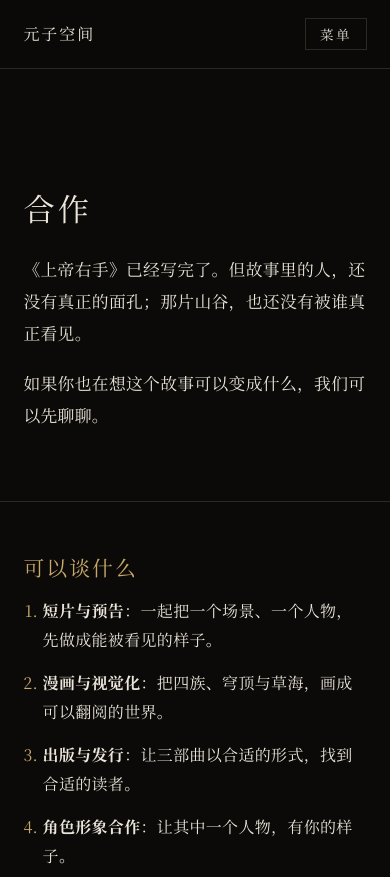
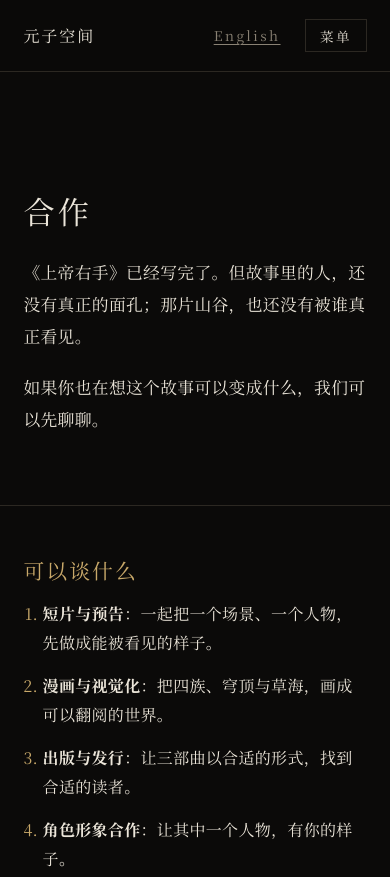
Before and after one commit to yuanzikongjian-create/yuanzi-studio, a plain HTML site: page collaborate/index.html in a window 390 px wide. Shown: the top 877 px of the page. Drawn offline with Linux system fonts and the light colour scheme.

Commit message:
P1-6: mobile lang beside menu + game/trailer links

```diff
--- a/collaborate/index.html
+++ b/collaborate/index.html
@@ -10,6 +10,7 @@
 <header class="site-header">
   <a class="brand" href="../index.html">元子空间</a>
   <button class="menu-btn" type="button" aria-expanded="false" aria-controls="site-nav">菜单</button>
+  <a class="lang lang-bar" href="../en/collaborate/index.html" lang="en">English</a>
   <nav id="site-nav" class="site-nav" aria-label="主导航">
     <ul><li><a href="../index.html">首页</a></li><li><a href="../studio/index.html">工作室</a></li><li><a href="../originals/index.html">原创 IP</a></li><li><a href="../collaborate/index.html" aria-current="page">合作</a></li><li><a href="../work/index.html">作品集</a></li><li><a href="../contact/index.html">联系</a></li></ul>
     <a class="lang" href="../en/collaborate/index.html" lang="en">English</a>
```
